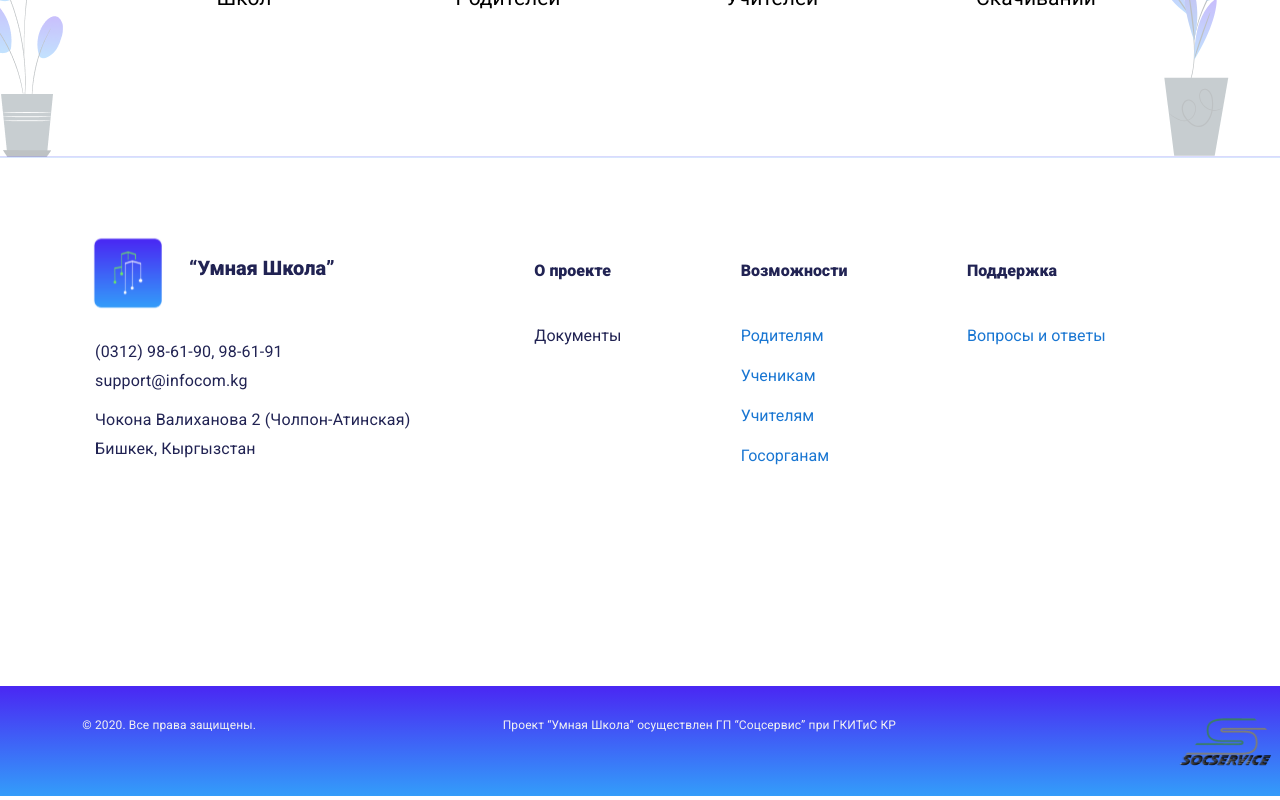
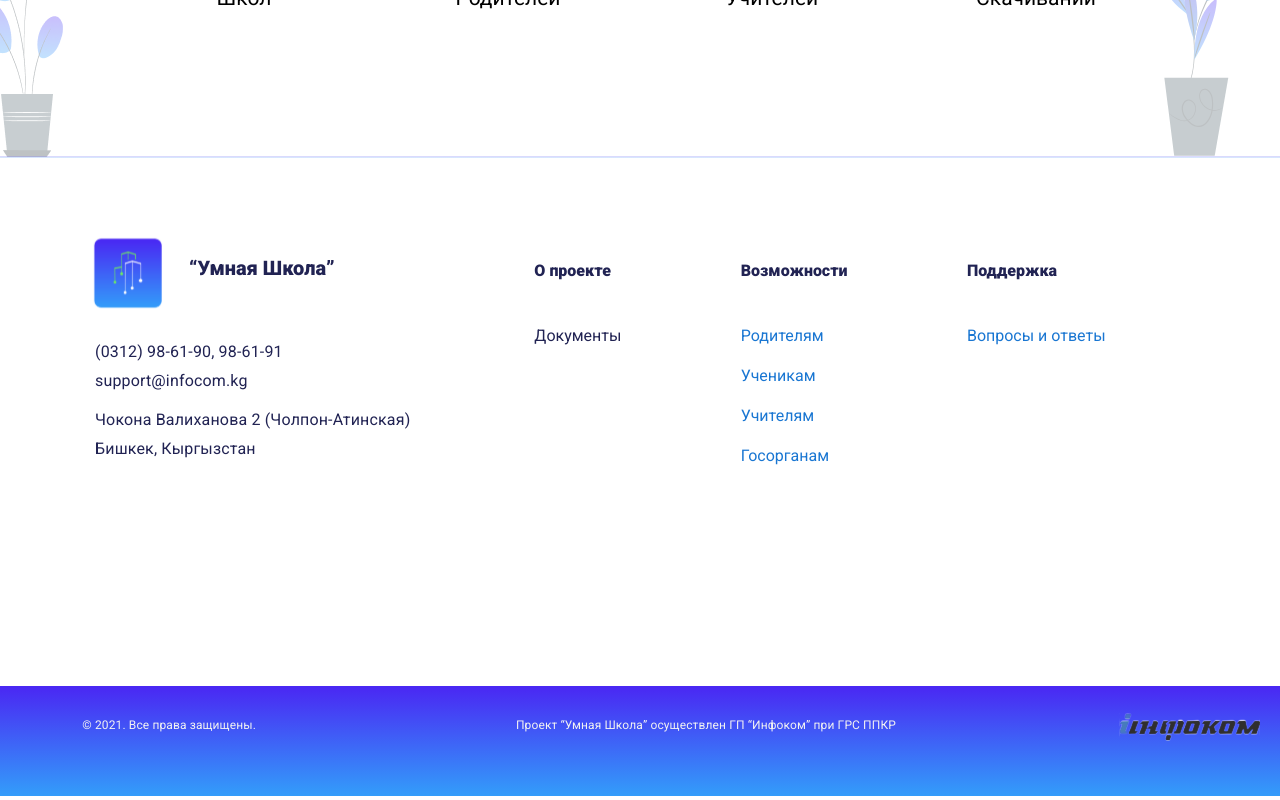
Before and after one commit to laumanovr/smart-school-front, a Vue app: page /landing-smart-school in a window 1280 px wide. Shown: the part 4209-5009 px from the top of the page. Built offline with nearby package versions, Linux system fonts and the light colour scheme; what vue-js-modal, vue-toast-notification would draw is missing.

Commit message:
changed sponsor in footer

```diff
--- a/src/views/landing/FooterSmall.vue
+++ b/src/views/landing/FooterSmall.vue
@@ -2,13 +2,13 @@
     <div class="footerContent">
         <div class="footerr">
             <div class="UpdateDate">
-                <p>© 2020. Все права защищены.</p>
+                <p>© 2021. Все права защищены.</p>
             </div>
             <div class="SocService">
-                <p class="">Проект “Умная Школа” <span class="spanbr"/>осуществлен ГП “Соцсервис” при ГКИТиС КР</p>
+                <p class="">Проект “Умная Школа” <span class="spanbr"/>осуществлен ГП “Инфоком” при ГРС ППКР</p>
             </div>
             <div class="SocServiceImg">
-                <img src="@/assets/images/landing/socservice.svg">
+                <img src="../../assets/images/infocom-logo.png">
             </div>
         </div>
     </div>
@@ -64,9 +64,11 @@
     }
 
     .SocServiceImg {
-        display: inline-block;
-        float: right;
-        height: 100px;
+        display: flex;
+        justify-content: flex-end;
+        margin-right: 20px;
+        height: 55px;
+        align-items: flex-end;
     }
 
     .spanbr {
```
